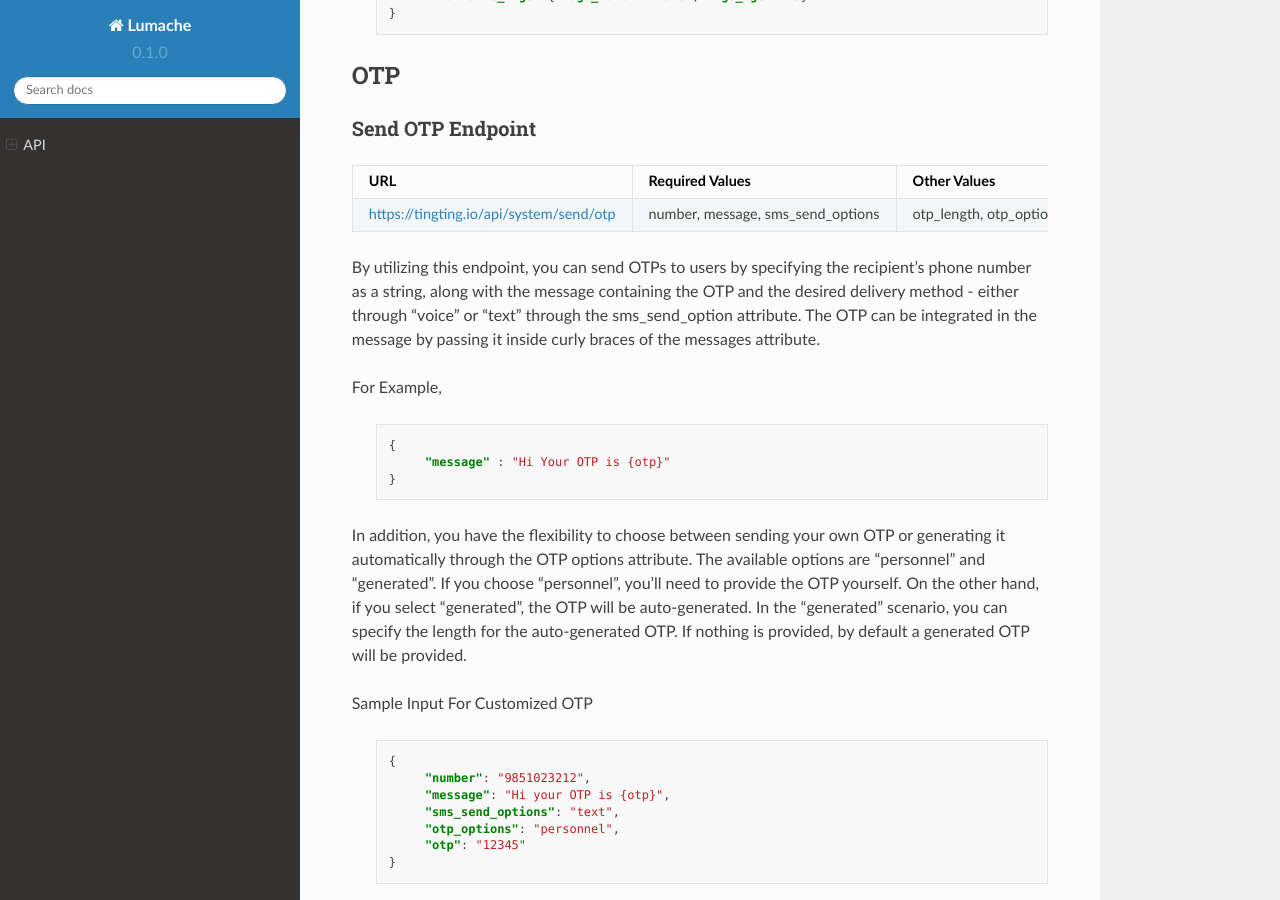
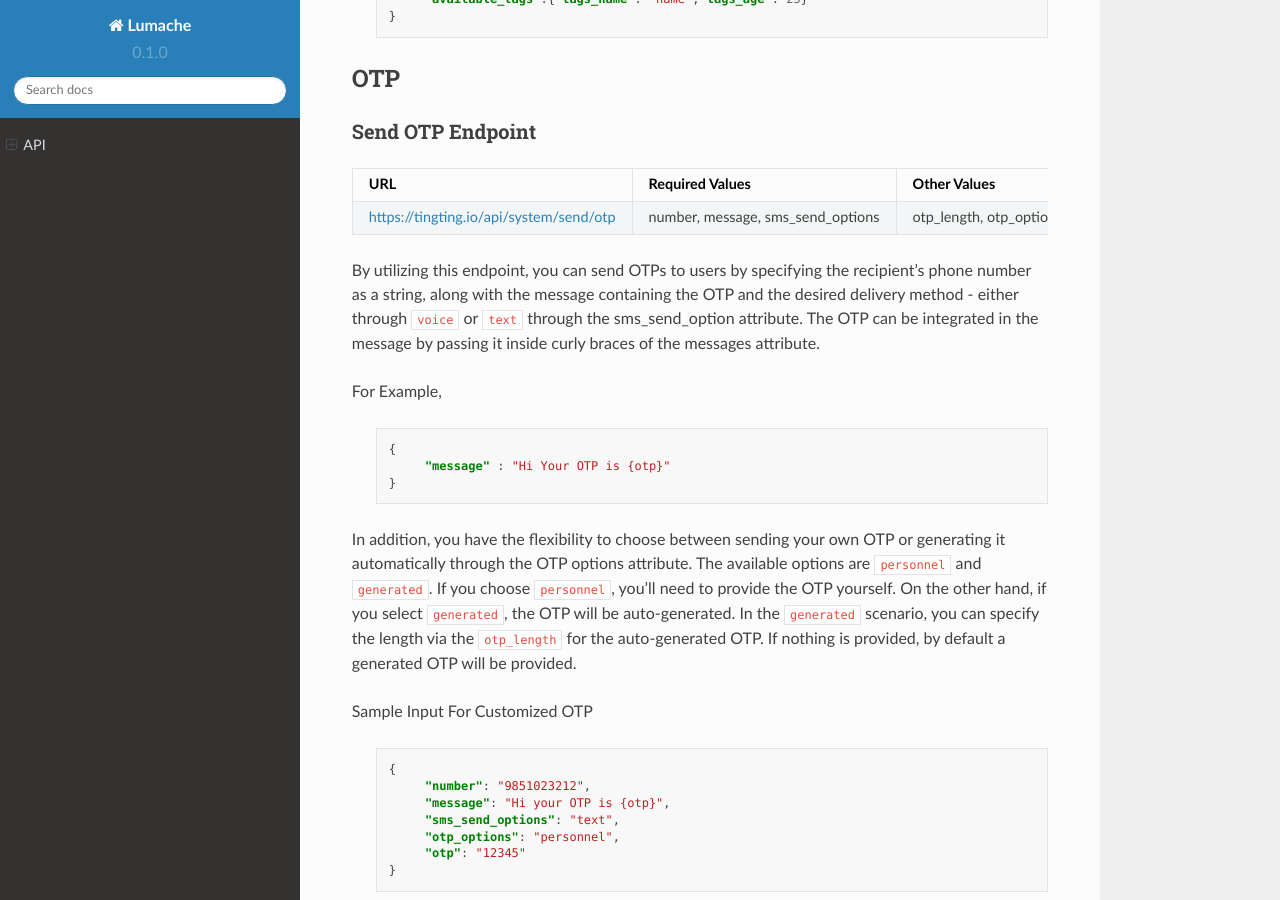
Before and after one commit to anjelikaprixa/TingTing, a Sphinx documentation site: the page built from docs/source/api.rst, in a window 1280 px wide and 900 px high, scrolled down 9678 px. Built offline with Sphinx 7.4.7 and the Read the Docs theme 2.0.0, drawn with Linux system fonts in a browser that asks for light colours; part of the change alters nothing that is shown; some of the changed text lies outside the part shown.

```diff
--- a/docs/source/api.rst
+++ b/docs/source/api.rst
@@ -393,7 +393,7 @@ Furthermore, you can also add available tags to your message using variables and
 
 Sample Tags:
 
-Message: “Hi {tags_name}, you are {tags_age} years old and your salary is {tags_salary}.”
+Message: “Hi  :literal:`{tags_name}`, you are :literal:`{tags_age}` years old and your salary is :literal:`{tags_salary}`.”
 
 If you want to schedule a campaign you need to pass a schedule date and time  in the following format:
 
@@ -420,7 +420,7 @@ Sample input for personal audio:
        "aud_file": "path/containing/audio.mp3"
    }
 
-You also have the option to change the voice input for the campaign you want to begin. The options are “np_rija”, “np_prasanna” and “np_binod”
+You also have the option to change the voice input for the campaign you want to begin. The options are :literal:`np_rija`, :literal:`np_prasanna` and :literal:`np_binod`
 
 Sample Input:
 
@@ -436,7 +436,7 @@ Re-run a Campaign
 
 To re-run a campaign you need to provide the campaign id in the same URL with “status” in the data. Specific actions inside the campaign specified by the status can also be re-started by entering the following input format.
 
-Valid options are 'hungup', 'unanswered', 'failed', 'terminated' and 'completed'
+Valid options are :literal:`hungup`, :literal:`unanswered`, :literal:`failed`, :literal:`terminated` and :literal:`completed`
 
 Sample input to re-run a campaign based on the status:
 
@@ -602,7 +602,7 @@ Send OTP Endpoint
      - otp_length, otp_options
      - POST
 
-By utilizing this endpoint, you can send OTPs to users by specifying the recipient's phone number as a string, along with the message containing the OTP and the desired delivery method - either through “voice” or “text” through the sms_send_option attribute. The OTP can be integrated in the message by passing it inside curly braces of the messages attribute.
+By utilizing this endpoint, you can send OTPs to users by specifying the recipient's phone number as a string, along with the message containing the OTP and the desired delivery method - either through :literal:`voice` or :literal:`text` through the sms_send_option attribute. The OTP can be integrated in the message by passing it inside curly braces of the messages attribute.
 
 For Example,
 
@@ -612,7 +612,7 @@ For Example,
 	"message" : "Hi Your OTP is {otp}"
    }
 
-In addition, you have the flexibility to choose between sending your own OTP or generating it automatically through the OTP options attribute. The available options are "personnel" and "generated". If you choose "personnel", you'll need to provide the OTP yourself. On the other hand, if you select "generated", the OTP will be auto-generated. In the “generated” scenario, you can specify the length for the auto-generated OTP. If nothing is provided, by default a generated OTP will be provided.
+In addition, you have the flexibility to choose between sending your own OTP or generating it automatically through the OTP options attribute. The available options are :literal:`personnel` and :literal:`generated`. If you choose :literal:`personnel`, you'll need to provide the OTP yourself. On the other hand, if you select :literal:`generated`, the OTP will be auto-generated. In the :literal:`generated` scenario, you can specify the length  via the :literal:`otp_length` for the auto-generated OTP. If nothing is provided, by default a generated OTP will be provided.
 
 Sample Input For Customized OTP
 
```
